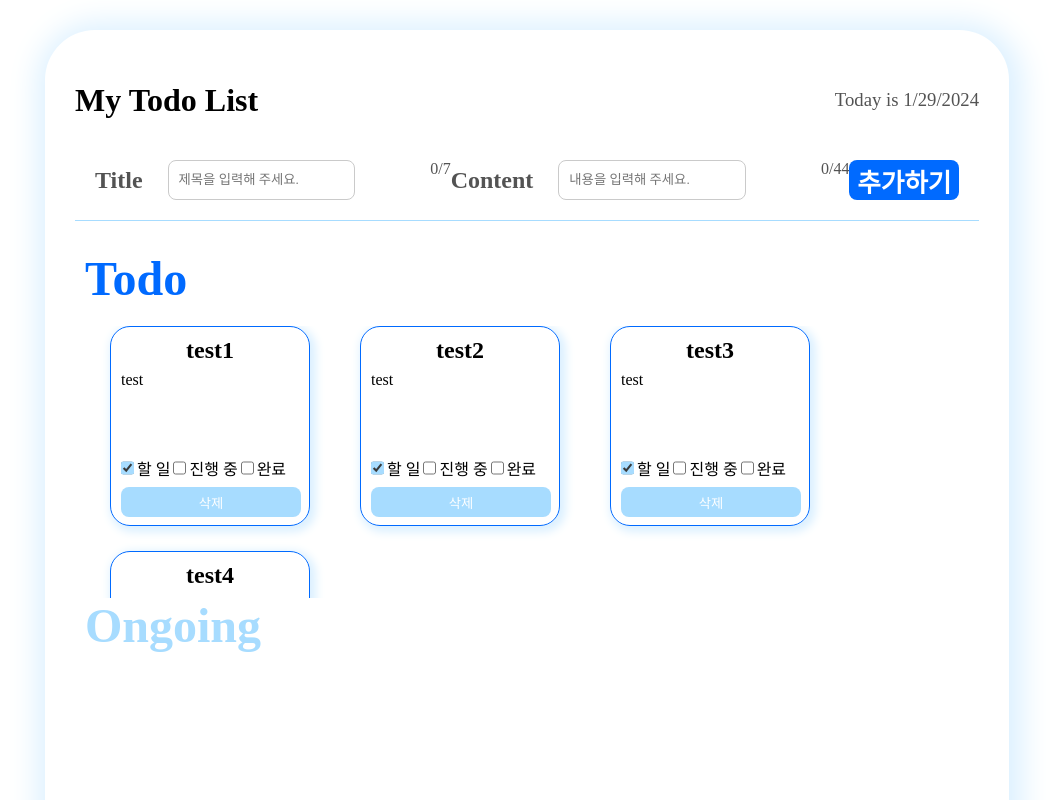
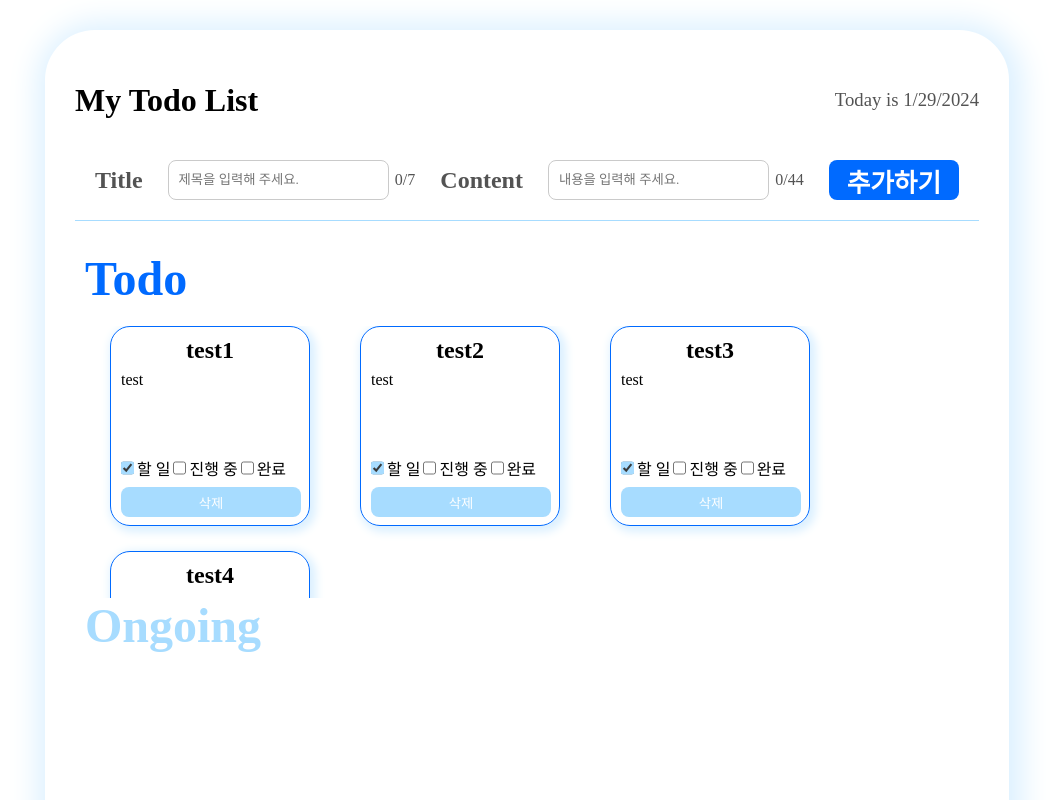
Before and after one commit to aotoyae/react-todo-list-app-2, a React (Create React App) app: page / in a window 1280 px wide. Shown: the top 800 px of the page, without its empty margins (113-1172 px from the left). Built offline with nearby package versions, Linux system fonts and the light colour scheme; a web font is replaced by a local one.

Commit message:
design: 투두 추가 input, p margin 수정

```diff
--- a/src/App.css
+++ b/src/App.css
@@ -83,7 +83,8 @@ header h3 {
   display: flex;
 }
 
-.form-article h1 {
+.form-article h1,
+.form-article p {
   line-height: var(--input-height);
 }
 
@@ -94,11 +95,15 @@ header h3 {
 
 .form-article input {
   margin-left: var(--content-margin);
-  margin-right: calc(var(--content-margin) * 3);
+  margin-right: calc(var(--content-margin) / 4);
   padding-left: var(--content-padding);
   width: 25vw;
 
   border: 1px solid var(--color-rignt-gray);
+}
+
+.form-article p {
+  margin-right: var(--content-margin);
 }
 
 .form-article button {
```
